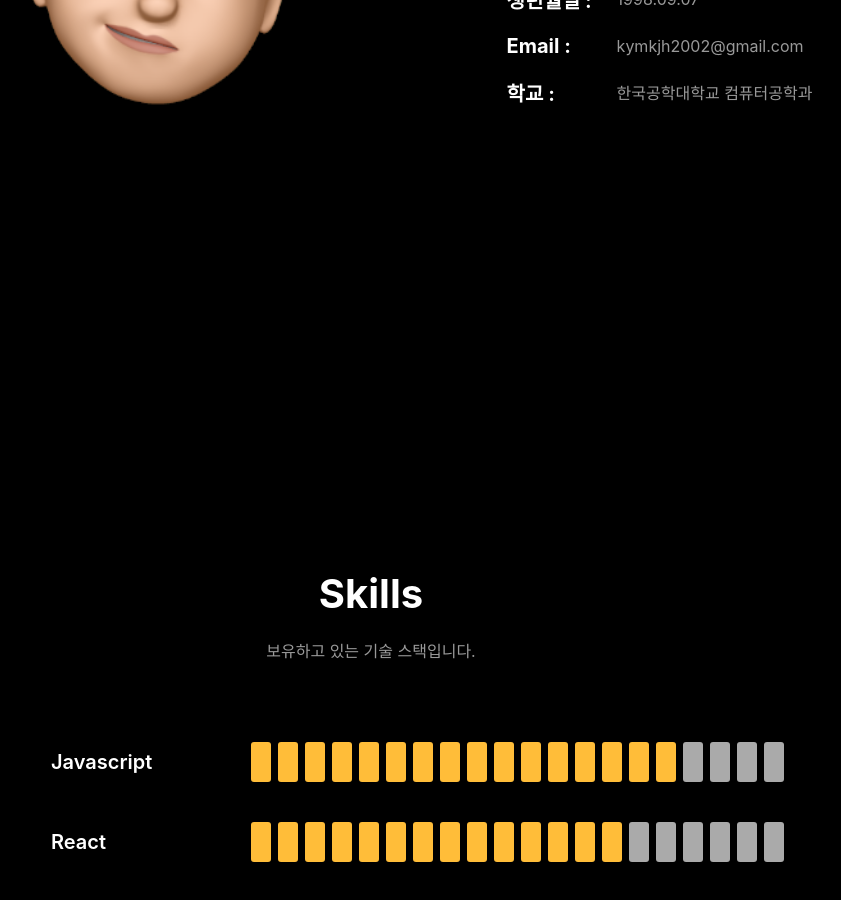
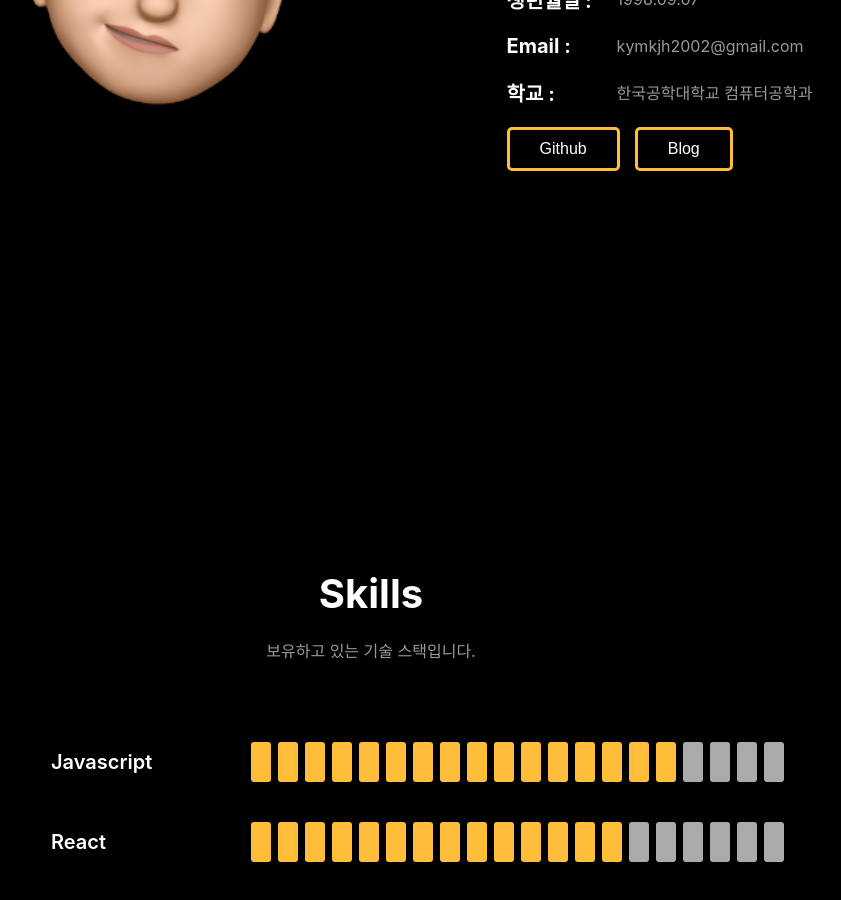
Before and after one commit to Moomi98/my-intro-site, a React app: page / in a window 1280 px wide. Shown: the part 1300-2200 px from the top of the page, without its empty margins (269-1110 px from the left). Built offline with nearby package versions, Linux system fonts and the light colour scheme.

Commit message:
githib, blog 링크 버튼 추가

```diff
--- a/src/components/About.js
+++ b/src/components/About.js
@@ -2,6 +2,7 @@ import { forwardRef } from "react";
 import styled from "styled-components";
 import { emojiImage } from "../assets/index";
 import useScrollEvent from "../hooks/useScrollEvent";
+import { link } from "../constants/About";
 
 const Container = styled.section`
   width: 75%;
@@ -69,6 +70,30 @@ const ElementText = styled.p`
   min-width: 100px;
 `;
 
+const ButtonLayout = styled.div`
+  width: 100%;
+  display: flex;
+  justify-content: flex-start;
+  gap: 15px;
+  align-items: center;
+`;
+
+const LinkButton = styled.button`
+  border-radius: 5px;
+  padding: 10px 30px;
+  color: white;
+  background-color: transparent;
+  border: 3px solid #ffbd39;
+  cursor: pointer;
+  transition: all 0.2s;
+  font-size: 16px;
+
+  &:hover {
+    background-color: #ffbd39;
+    color: black;
+  }
+`;
+
 const About = forwardRef((props, ref) => {
   const scrollRef = {
     0: useScrollEvent(0.2),
@@ -102,6 +127,15 @@ const About = forwardRef((props, ref) => {
             <ElementText>학교 :</ElementText>
             <ContentText>한국공학대학교 컴퓨터공학과</ContentText>
           </FlexTextLayout>
+          <ButtonLayout>
+            <a href={link.github} target="_blabk">
+              <LinkButton>Github</LinkButton>
+            </a>
+
+            <a href={link.blog} target="_blank">
+              <LinkButton>Blog</LinkButton>
+            </a>
+          </ButtonLayout>
         </TextLayout>
       </IntroLayout>
     </Container>
--- /dev/null
+++ b/src/constants/About.js
@@ -0,0 +1,4 @@
+export const link = {
+  github: "https://github.com/Moomi98",
+  blog: "https://velog.io/@kymkjh2002",
+};
```
